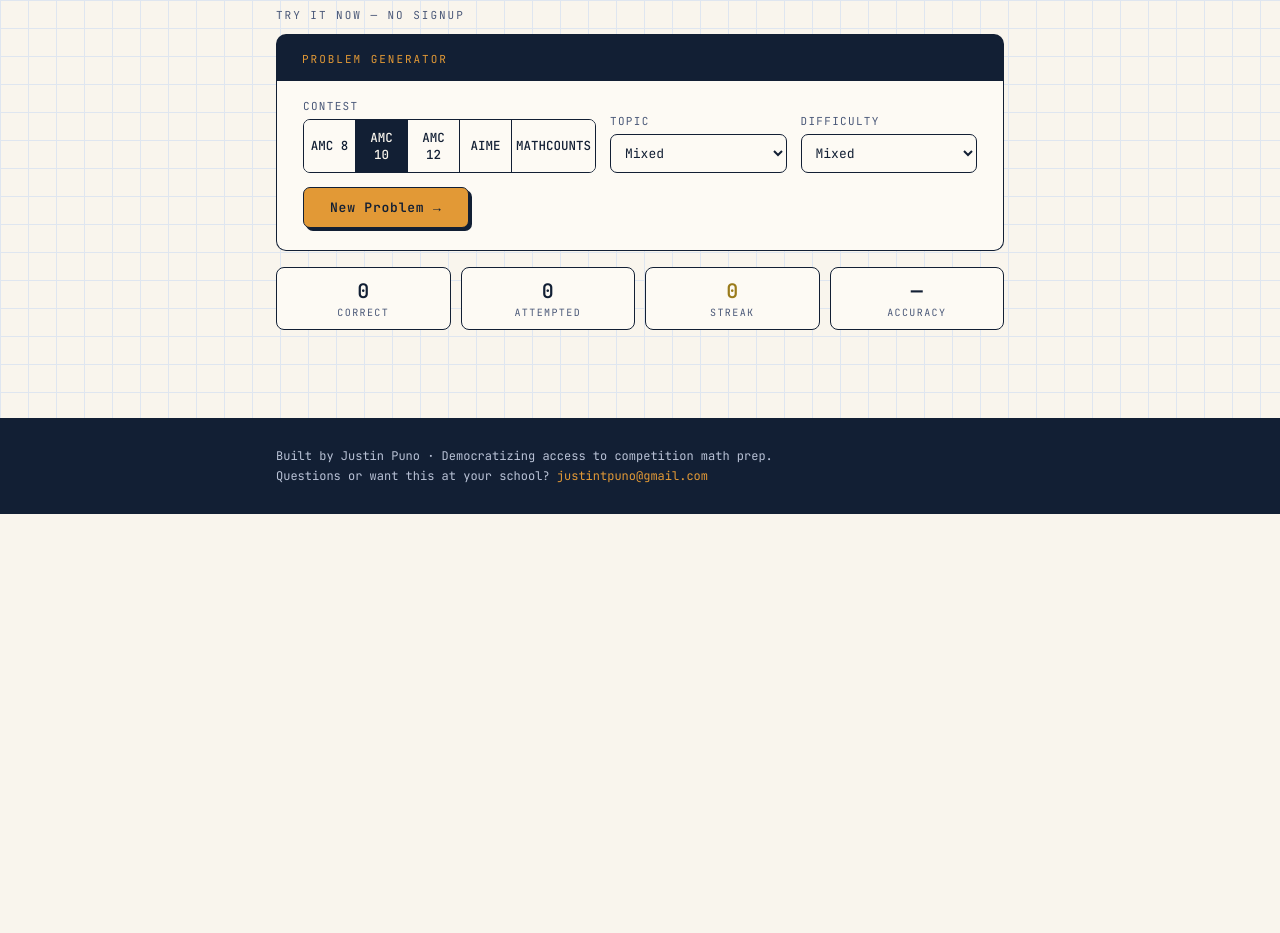
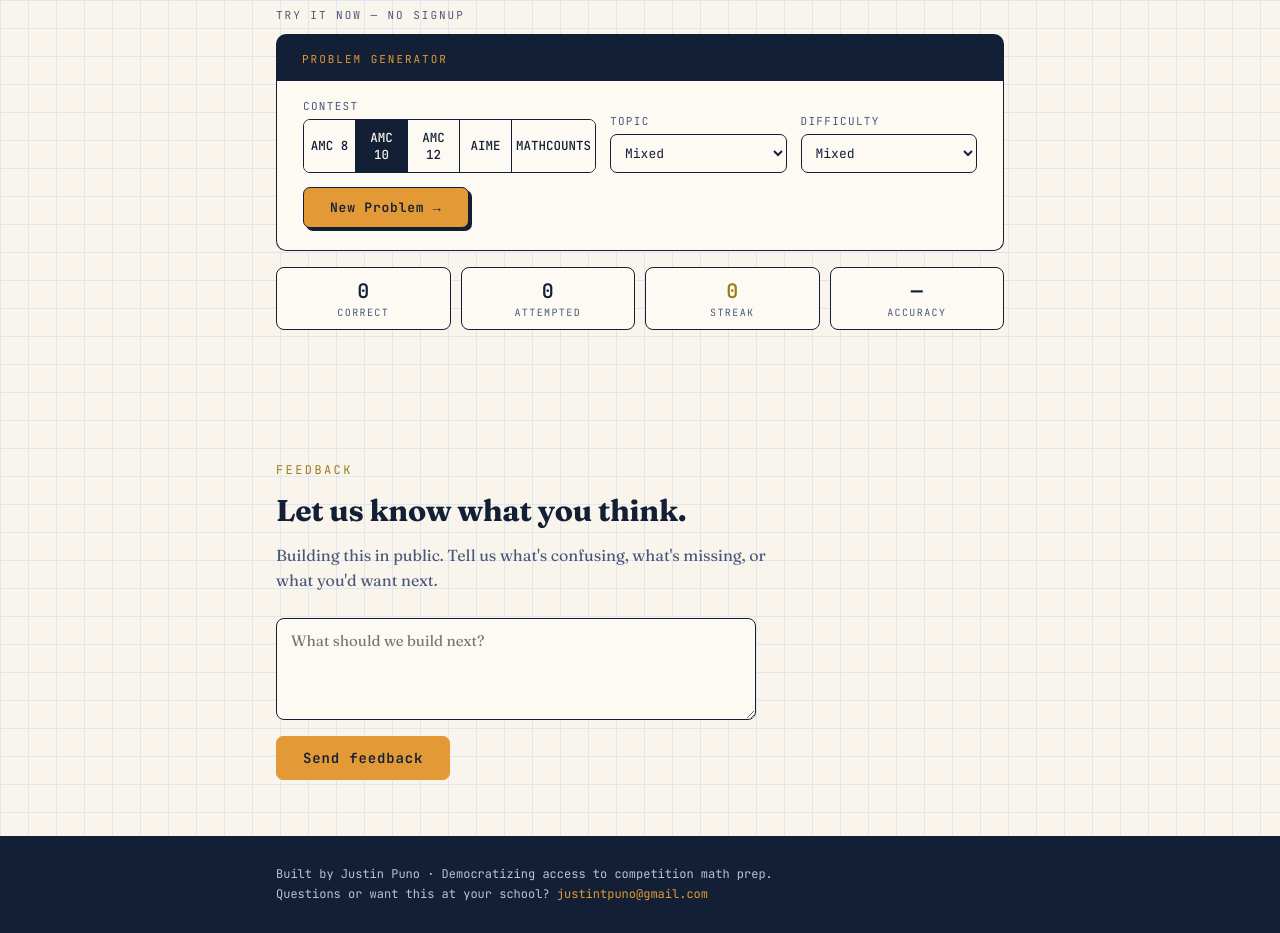
Before and after one commit to justintpuno-droid/contest-trainer, a website: page index.html in a window 1280 px wide. Shown: the part 868-1801 px from the top of the page. Before the commit the page ends 1382 px from the top, so only its background shows below. Drawn offline with nearby package versions, Linux system fonts and the light colour scheme.

Commit message:
Implement feedback section with form and functionality
Added a feedback section with a form for user input, including styling and JavaScript functionality for form submission.

```diff
--- a/index.html
+++ b/index.html
@@ -105,6 +105,64 @@
   }
   /* ---------- Why section ---------- */
   .why { padding: 44px 0 8px; }
+  /* ---------- Feedback section ---------- */
+  .feedback { padding: 44px 0 56px; }
+  .feedback .kicker {
+    font-family: var(--mono);
+    font-size: 12px;
+    letter-spacing: .2em;
+    text-transform: uppercase;
+    color: var(--gold-deep);
+    margin-bottom: 14px;
+  }
+  .feedback .fb-title {
+    font-family: var(--serif);
+    font-size: 30px;
+    font-weight: 700;
+    letter-spacing: -.01em;
+    max-width: 520px;
+  }
+  .feedback p.lede {
+    margin-top: 14px;
+    font-size: 16px;
+    line-height: 1.6;
+    color: var(--ink-soft);
+    max-width: 520px;
+  }
+  #fbForm { margin-top: 24px; max-width: 480px; }
+  #fbForm textarea {
+    width: 100%;
+    font-family: var(--serif);
+    font-size: 15px;
+    padding: 12px 14px;
+    border: 1.5px solid var(--ink);
+    border-radius: 8px;
+    background: var(--card);
+    color: var(--ink);
+    resize: vertical;
+  }
+  #fbForm textarea:focus { outline: 2px solid var(--gold); outline-offset: 1px; }
+  #fbSubmit {
+    display: inline-block;
+    margin-top: 12px;
+    font-family: var(--mono);
+    font-weight: 600;
+    font-size: 14px;
+    letter-spacing: .06em;
+    padding: 12px 26px;
+    background: var(--gold);
+    color: var(--ink);
+    border: 1.5px solid var(--gold);
+    border-radius: 7px;
+    cursor: pointer;
+  }
+  #fbSubmit:disabled { opacity: .5; cursor: default; }
+  #fbThanks {
+    margin-top: 16px;
+    font-family: var(--serif);
+    font-weight: 600;
+    color: var(--ink);
+  }
   .why-grid { display: flex; gap: 14px; flex-wrap: wrap; }
   .why-card {
     flex: 1 1 220px;
@@ -513,6 +571,18 @@
     </div>
   </div>
 </section>
+<section class="feedback">
+  <div class="wrap">
+    <div class="kicker">Feedback</div>
+    <h2 class="fb-title">Let us know what you think.</h2>
+    <p class="lede">Building this in public. Tell us what's confusing, what's missing, or what you'd want next.</p>
+    <form id="fbForm">
+      <textarea id="fbMessage" rows="4" placeholder="What should we build next?" required></textarea>
+      <button type="submit" id="fbSubmit">Send feedback</button>
+    </form>
+    <p id="fbThanks" style="display:none;">Thanks — got it. ✓</p>
+  </div>
+</section>
 <footer>
   <div class="wrap">
     Built by Justin Puno &middot; Democratizing access to competition math prep.<br>
@@ -803,6 +873,36 @@
   }
   $('goBtn').addEventListener('click', newProblem);
   $('nextBtn').addEventListener('click', newProblem);
+
+  // ---------- feedback form ----------
+  $('fbForm').addEventListener('submit', async (e) => {
+    e.preventDefault();
+    const btn = $('fbSubmit');
+    const msg = $('fbMessage').value;
+    btn.disabled = true;
+    btn.textContent = 'Sending…';
+    try {
+      const resp = await fetch('/api/feedback', {
+        method: 'POST',
+        headers: { 'Content-Type': 'application/json' },
+        body: JSON.stringify({ message: msg })
+      });
+      if (!resp.ok) throw new Error('failed');
+      $('fbForm').style.display = 'none';
+      $('fbThanks').style.display = 'block';
+      setTimeout(() => {
+        $('fbForm').style.display = '';
+        $('fbThanks').style.display = 'none';
+        $('fbMessage').value = '';
+        btn.disabled = false;
+        btn.textContent = 'Send feedback';
+      }, 3000);
+    } catch (err) {
+      btn.disabled = false;
+      btn.textContent = 'Send feedback';
+      alert('Something went wrong — try again in a moment.');
+    }
+  });
 </script>
 </body>
 </html>
```
